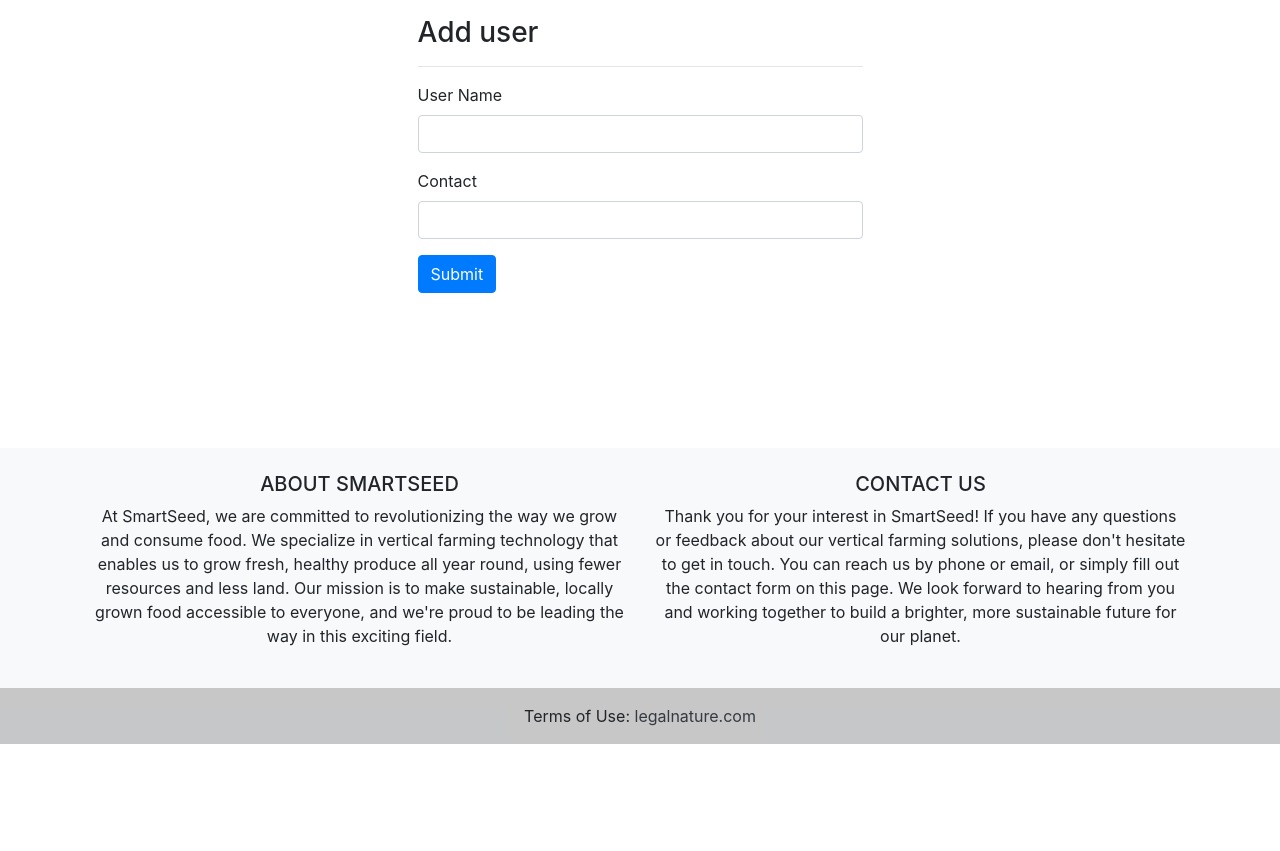
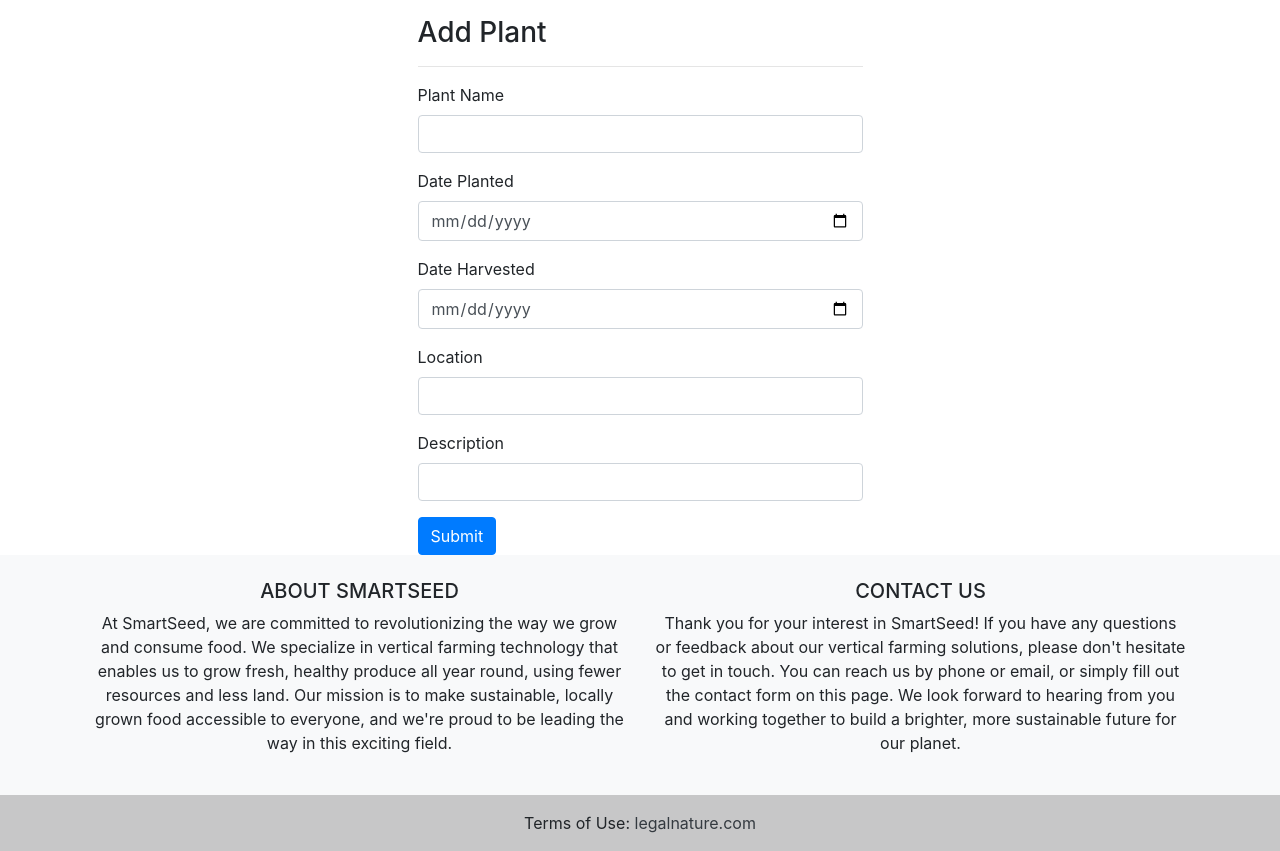
Before and after one commit to mynamecheff/SmartSeed, a Flask app: page /add_user in a window 1280 px wide. Shown: the part 56-907 px from the top of the page. Before the commit the page ends 800 px from the top, so only its background shows below. Run offline with Flask 2, Linux system fonts and the light colour scheme; some libraries are stand-ins or nearby versions.

Commit message:
updated database to use plants instead of users

```diff
--- a/website/app.py
+++ b/website/app.py
@@ -1,27 +1,33 @@
 # Description: This is the main file of the website
-from flask import Flask,render_template,request,redirect,url_for,flash
+from flask import Flask, render_template, request, redirect, url_for, flash
 import sqlite3 as sql
-app=Flask(__name__, static_url_path='/static')
+app = Flask(__name__, static_url_path='/static')
+
 
 @app.route("/")
 def index():
     return render_template("index.html")
 
+
 @app.route("/setup")
 def setup():
     return render_template("setup.html")
+
 
 @app.route("/home")
 def home():
     return render_template("home.html")
 
+
 @app.route("/science")
 def science():
     return render_template("plant_science.html")
 
+
 @app.route("/sustainability")
 def sustainability():
     return render_template("sustainability.html")
+
 
 @app.route("/about")
 def about():
@@ -29,53 +35,65 @@ def about():
 
 @app.route("/dashboard")
 def dashboard():
-    con=sql.connect("db_web.db")
-    con.row_factory=sql.Row
-    cur=con.cursor()
-    cur.execute("select * from users")
-    data=cur.fetchall()
-    return render_template("dashboard.html",datas=data)
+    con = sql.connect("db_plants.db")
+    con.row_factory = sql.Row
+    cur = con.cursor()
+    cur.execute("select * from plants")
+    data = cur.fetchall()
+    return render_template("dashboard.html", datas=data)
 
-@app.route("/add_user",methods=['POST','GET'])
+
+@app.route("/add_user", methods=['POST', 'GET'])
 def add_user():
-    if request.method=='POST':
-        uname=request.form['uname']
-        contact=request.form['contact']
-        con=sql.connect("db_web.db")
-        cur=con.cursor()
-        cur.execute("insert into users(UNAME,CONTACT) values (?,?)",(uname,contact))
+    if request.method == 'POST':
+        sort = request.form['Sort']
+        planted = request.form['Planted']
+        harvested = request.form['Harvested']
+        location = request.form['Location']
+        description = request.form['Description']
+        con = sql.connect("db_plants.db")
+        cur = con.cursor()
+        cur.execute("insert into plants(Sort, Planted, Harvested, Location, Description) values (?,?,?,?,?)",
+                    (sort, planted, harvested, location, description))
         con.commit()
-        flash('User Added','success')
+        flash('Plants Updated', 'success')
         return redirect(url_for("dashboard"))
     return render_template("add_user.html")
 
-@app.route("/edit_user/<string:uid>",methods=['POST','GET'])
-def edit_user(uid):
-    if request.method=='POST':
-        uname=request.form['uname']
-        contact=request.form['contact']
-        con=sql.connect("db_web.db")
-        cur=con.cursor()
-        cur.execute("update users set UNAME=?,CONTACT=? where UID=?",(uname,contact,uid))
+
+@app.route("/edit_user/<string:ID>", methods=['POST', 'GET'])
+def edit_user(ID):
+    if request.method == 'POST':
+        sort = request.form['Sort']
+        planted = request.form['Planted']
+        harvest = request.form['Harvested']
+        location = request.form['Location']
+        description = request.form['Description']
+        con = sql.connect("db_plants.db")
+        cur = con.cursor()
+        cur.execute("update plants set Sort=?,Planted=?,Harvested=?,Location=?,Description where ID=?",
+                    (sort, planted, harvest, location, description, ID))
         con.commit()
-        flash('User Updated','success')
+        flash('Plants Updated', 'success')
         return redirect(url_for("dashboard"))
-    con=sql.connect("db_web.db")
-    con.row_factory=sql.Row
-    cur=con.cursor()
-    cur.execute("select * from users where UID=?",(uid,))
-    data=cur.fetchone()
-    return render_template("edit_user.html",datas=data)
+    con = sql.connect("db_plants.db")
+    con.row_factory = sql.Row
+    cur = con.cursor()
+    cur.execute("select * from plants where ID=?", (ID,))
+    data = cur.fetchone()
+    return render_template("edit_user.html", datas=data)
 
-@app.route("/delete_user/<string:uid>",methods=['GET'])
-def delete_user(uid):
-    con=sql.connect("db_web.db")
-    cur=con.cursor()
-    cur.execute("delete from users where UID=?",(uid,))
+
+@app.route("/delete_user/<string:ID>", methods=['GET'])
+def delete_user(ID):
+    con = sql.connect("db_plants.db")
+    cur = con.cursor()
+    cur.execute("delete from plants where ID=?", (ID,))
     con.commit()
-    flash('User Deleted','warning')
+    flash('Plant Deleted', 'warning')
     return redirect(url_for("dashboard"))
 
-if __name__=='__main__':
-    app.secret_key='admin123'
+
+if __name__ == '__main__':
+    app.secret_key = 'admin123'
     app.run(debug=True)
--- a/website/create_db.py
+++ b/website/create_db.py
@@ -14,8 +14,8 @@ cur.execute("DROP TABLE IF EXISTS plants")
 sql ='''CREATE TABLE "Plants" (
 	"ID"	INTEGER PRIMARY KEY AUTOINCREMENT,
 	"Sort"	TEXT,
-    "Date Planted"	DATE,
-    "Date Harvested"	DATE,
+    "Planted"	DATE,
+    "Harvested"	DATE,
     "Location"	TEXT,
 	"Description"	TEXT
 )'''
--- a/website/templates/add_user.html
+++ b/website/templates/add_user.html
@@ -2,15 +2,27 @@
 {% block body %}
   <div class='row'>
     <div class='col-5 mx-auto'>
-      <h3>Add user</h3><hr>
+      <h3>Add Plant</h3><hr>
       <form method='post' action='{{url_for("add_user")}}'>
         <div class='form-group'>
-          <label>User Name</label>
-          <input type='text' name='uname' required class='form-control'>
+          <label>Plant Name</label>
+          <input type='text' name='Sort' required class='form-control'>
         </div>
         <div class='form-group'>
-          <label>Contact</label>
-          <input type='text' name='contact' required class='form-control'>
+          <label>Date Planted</label>
+          <input type='date' name='Planted' required class='form-control'>
+        </div>
+        <div class='form-group'>
+          <label>Date Harvested</label>
+          <input type='date' name='Harvested' required class='form-control'>
+        </div>
+        <div class='form-group'>
+          <label>Location</label>
+          <input type='text' name='Location' required class='form-control'>
+        </div>
+        <div class='form-group'>
+          <label>Description</label>
+          <input type='text' name='Description' required class='form-control'>
         </div>
         <input type='submit' value='Submit' class='btn btn-primary'>
       </form>
```
Also changed, not shown: website/templates/dashboard.html (+14 -9 lines), website/templates/edit_user.html (+17 -5 lines), website/db_plants.db (added).
